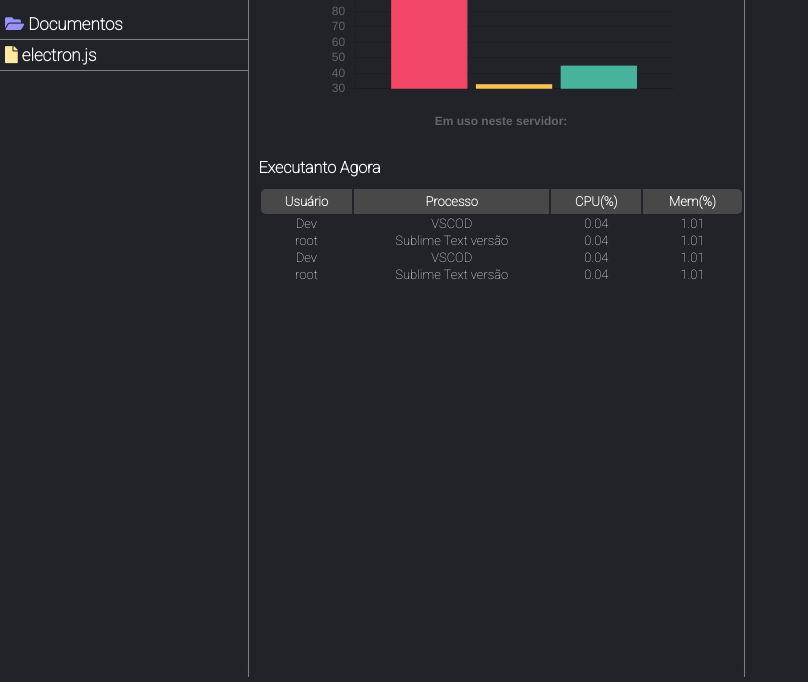
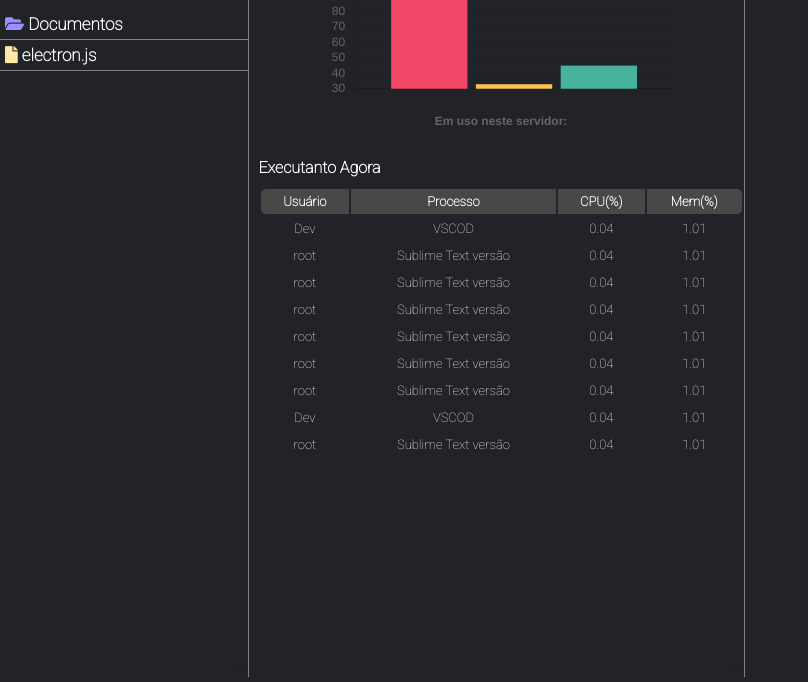
Before and after one commit to barretoMarcosPaulo/sarue-monitor, an Electron app: page src/app/home.html in a window 990 px wide. Shown: the part 123-805 px from the top of the page, without its empty margins (0-808 px from the left). Drawn offline with nearby package versions, Linux system fonts and the light colour scheme.

Commit message:
update: table overflow auto

```diff
--- a/src/app/home.html
+++ b/src/app/home.html
@@ -79,7 +79,7 @@
                 <br>
 
                 <!-- Table Process -->
-                <div style="padding-left: 10px">
+                <div class="box-table-overflow">
                     <h4>Executanto Agora</h4>
                     <table class="table">
                         <tr class="bg-gray">
@@ -91,6 +91,41 @@
                         <tr class="tr-process">
                             <td>Dev</td>
                             <td>VSCOD</td>
+                            <td>0.04</td>
+                            <td>1.01</td>
+                        </tr>
+
+                        <tr class="tr-process">
+                            <td>root</td>
+                            <td>Sublime Text versão</td>
+                            <td>0.04</td>
+                            <td>1.01</td>
+                        </tr>
+
+                        <tr class="tr-process">
+                            <td>root</td>
+                            <td>Sublime Text versão</td>
+                            <td>0.04</td>
+                            <td>1.01</td>
+                        </tr>
+
+                        <tr class="tr-process">
+                            <td>root</td>
+                            <td>Sublime Text versão</td>
+                            <td>0.04</td>
+                            <td>1.01</td>
+                        </tr>
+
+                        <tr class="tr-process">
+                            <td>root</td>
+                            <td>Sublime Text versão</td>
+                            <td>0.04</td>
+                            <td>1.01</td>
+                        </tr>
+
+                        <tr class="tr-process">
+                            <td>root</td>
+                            <td>Sublime Text versão</td>
                             <td>0.04</td>
                             <td>1.01</td>
                         </tr>
--- a/src/styles/style.css
+++ b/src/styles/style.css
@@ -14,7 +14,7 @@ a:hover{
 body{
     background-color: #222328;
     color: white;
-    /* overflow: hidden; */
+    overflow: hidden;
     font-family: 'Roboto', sans-serif;
 }
 
@@ -128,6 +128,8 @@ body{
     width: 100%;
     margin-top: 2%;
     font-size: 13px;
+
+    /* display: inline-block; */
 }
 
 .process-box .table th{
@@ -141,5 +143,15 @@ body{
     border-radius: 0 5px 5px 0 ;
 }
 .process-box .table .tr-process{
-    text-align: center
+    text-align: center;
 }
+.process-box .table .tr-process td{
+    padding: 5px;
+    cursor: pointer;
+}
+
+.box-table-overflow{
+    padding-left: 10px;
+    overflow: auto;
+    height: 38vh;
+}
```
